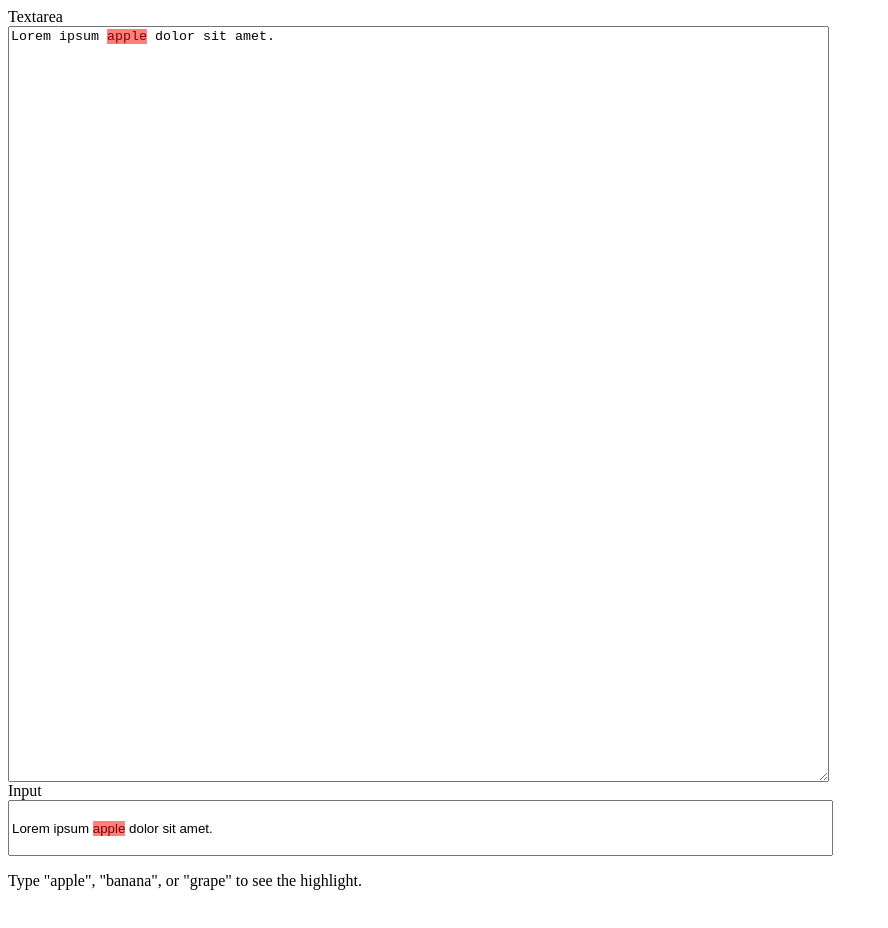
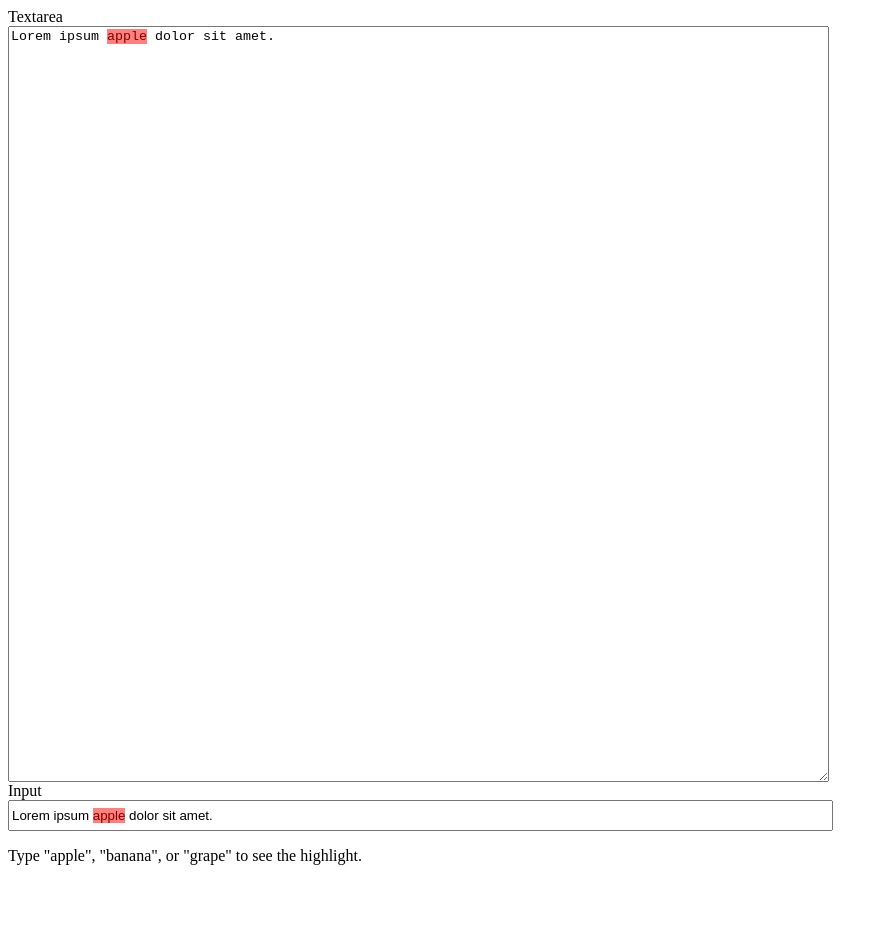
Before and after one commit to iansan5653/dom-input-range, a website built with webpack: page demos/words/index.html in a window 1280 px wide. Shown: the top 928 px of the page, without its empty margins (0-888 px from the left). Built offline with nearby package versions, Linux system fonts and the light colour scheme.

Commit message:
Adjust input height

```diff
--- a/demos/words/index.html
+++ b/demos/words/index.html
@@ -25,7 +25,7 @@ Lorem ipsum apple dolor sit amet.</textarea>
   <label>
     Input
     <input class="words-input" aria-describedby="description" size="100" value="Lorem ipsum apple dolor sit amet."
-      style="height: 50px;">
+      style="height: 25px;">
   </label>
   <p id="description">
     Type "apple", "banana", or "grape" to see the highlight.
```
